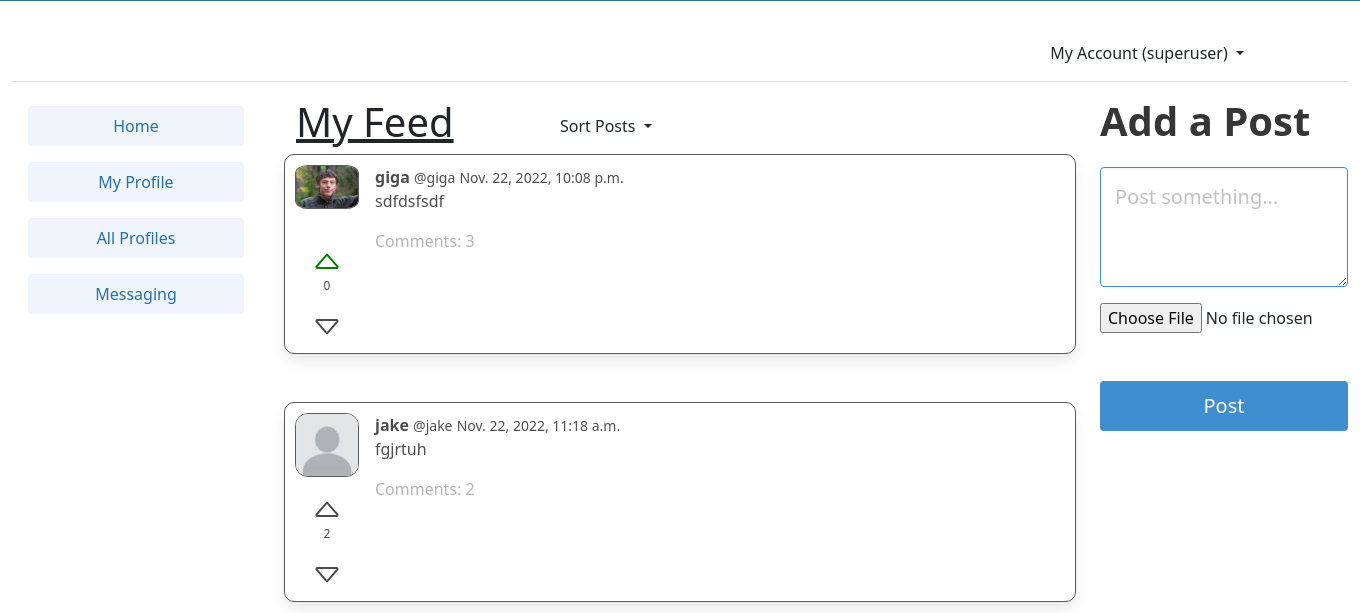
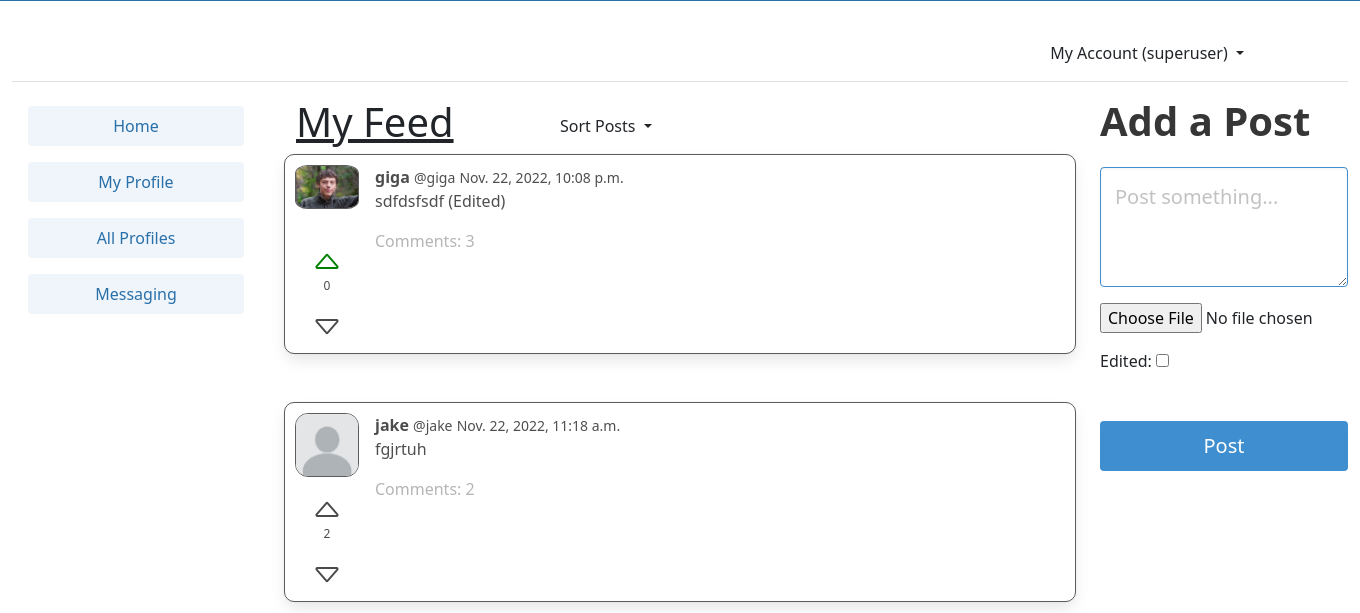
Before and after one commit to cake-dev/posty, a Django app: page / in a window 1360 px wide; the page is wider, and only the part inside the window is pictured. Shown: the part 151-764 px from the top of that part. Run offline with Django 4.2, Linux system fonts and the light colour scheme; a user stored in the database is signed in; data comes from the database, SQL or seed files in the repository; both versions use the stored data as it was after the commit; some libraries are stand-ins or nearby versions.

Commit message:
Post Edit Tracking
New field in the post model that tracks if the post has been edited. That info is displayed in the dashboard, post_detail, and profile views.

```diff
--- a/posty/models.py
+++ b/posty/models.py
@@ -26,6 +26,7 @@ class Post(models.Model):
     created_at = models.DateTimeField(auto_now_add=True)
     post_karma = models.IntegerField(default=0, blank=True, null=True)
     comment_count = models.IntegerField(default=0, blank=True, null=True)
+    edited = models.BooleanField(default=False)
 
     def __str__(self):
         return f"{self.user.username} - {self.created_at.strftime('%Y-%m-%d')} - {self.body[:30]}"
--- a/posty/views.py
+++ b/posty/views.py
@@ -233,6 +233,7 @@ def updatePost(request):
             post.body = request.GET["body"]
             if post.body == "":
                 return HttpResponse("False")
+            post.edited = True
             post.save()
             return HttpResponse("True")
         else:
--- a/templates/posty/dashboard.html
+++ b/templates/posty/dashboard.html
@@ -103,6 +103,7 @@
                                     <strong>{{ post.user.username }}</strong> <small>@{{ post.user.username }}</small> <small>{{ post.created_at }}</small>
                                     <br>
                                     {{ post.body|truncatechars:80 }}
+                                    {% if post.edited %}(Edited){% endif %}
                                     {% comment %} if post body length less than 1, truncatechars
                                     {% if post.body|length < 2 %}
                                         <p>{{ post.body|truncatechars:60 }}</p>
--- a/templates/posty/post_detail.html
+++ b/templates/posty/post_detail.html
@@ -10,6 +10,7 @@
                    href="/profile/{{ post.user.id }}/">
                     <h2 style="display:inline; text-decoration:none !important;">
                         {{ post.user.username }}'s</a> Post
+                        {% if post.edited %}(Edited){% endif %}
                     </h2>
                     {% comment %} <a href="{% url 'postman:write' post.user.pk %}">Message {{ post.user.username }}</a> {% endcomment %}
                 </u>
--- a/templates/posty/profile.html
+++ b/templates/posty/profile.html
@@ -25,6 +25,7 @@
                 <a class="post" href="{% url 'posty:post_detail' post.pk %}">
                     <div class="box">
                         {{ post.body }}
+                        {% if post.edited %}(Edited){% endif %}
                         <span class="is-small has-text-grey-light">({{ post.created_at }})</span>
                         <p>K: {{ post.post_karma }}</p>
                         <p>Comments: {{ post.comment_count }}</p>
```
Also changed, not shown: db.sqlite3, posty/migrations/0027_post_edited.py (added).
